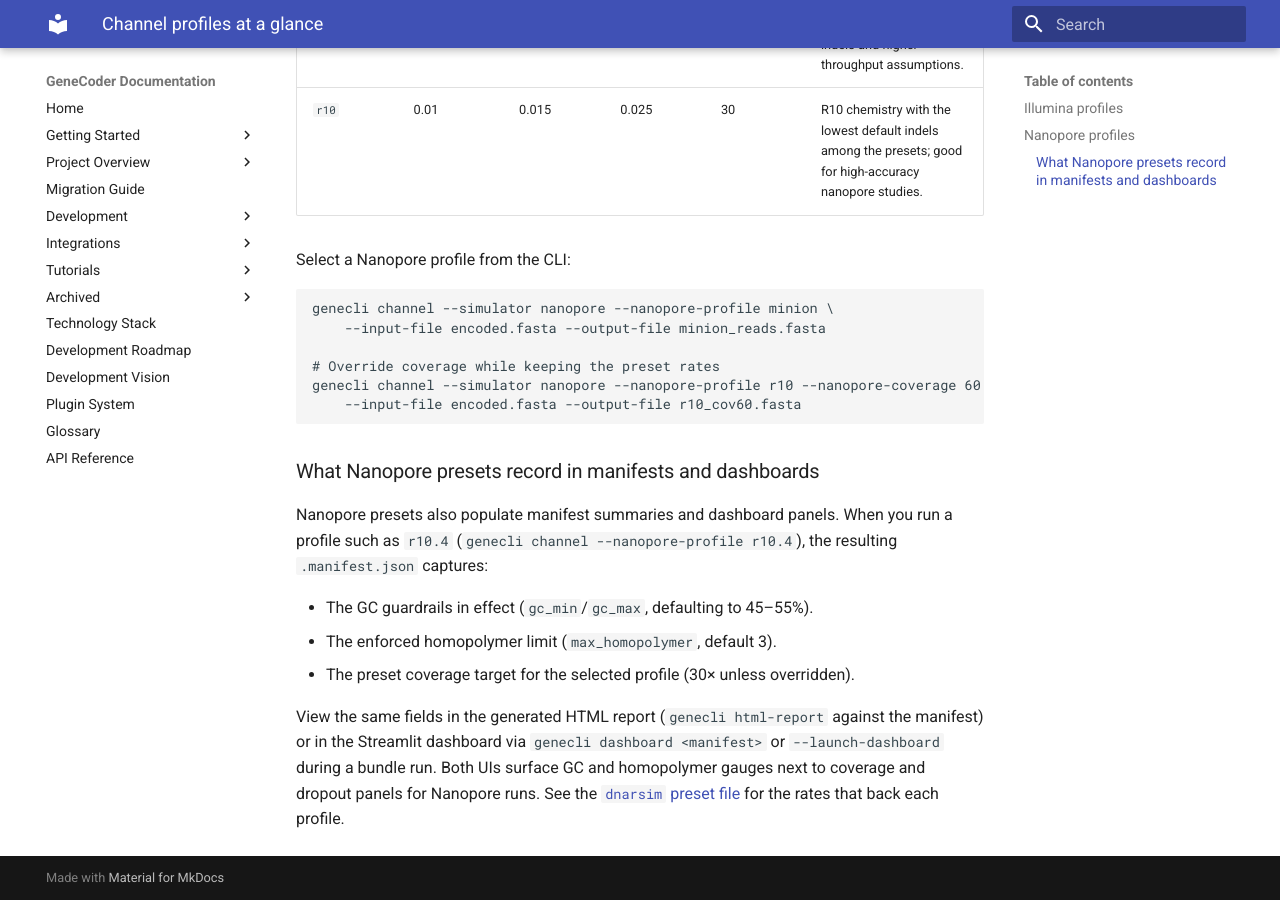
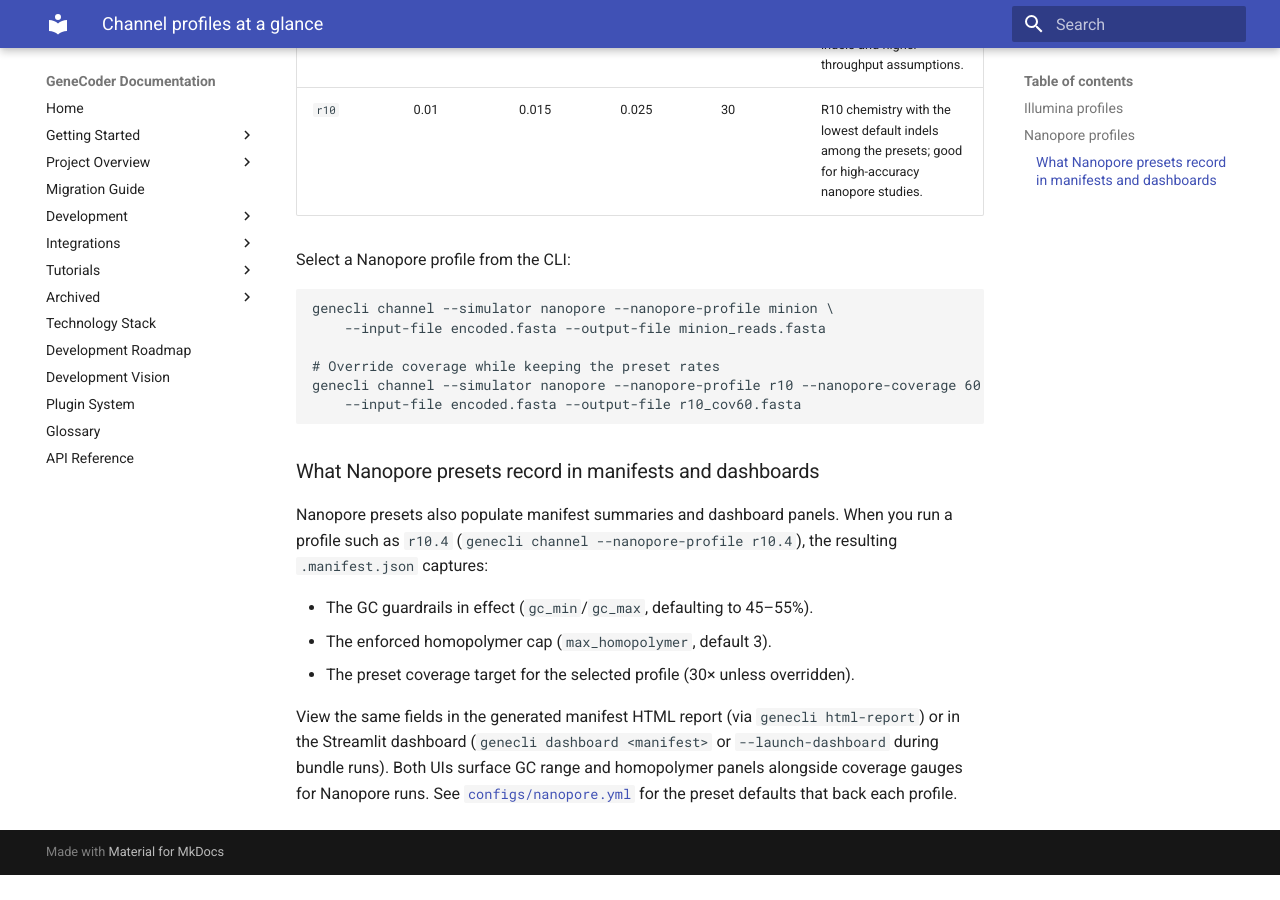
Before and after one commit to d0tTino/GeneCoder, an MkDocs documentation site: the page built from docs/channel_profiles.md, in a window 1280 px wide and 900 px high, scrolled down 1519 px. Built offline with MkDocs 1.6.1 and Material for MkDocs 9.7.7, drawn with Linux system fonts in a browser that asks for light colours; after the commit the page ends 2394 px from its top, so only the background shows below that.

Commit message:
Update Nanopore preset manifest docs

```diff
--- a/docs/channel_profiles.md
+++ b/docs/channel_profiles.md
@@ -52,12 +52,12 @@ run a profile such as `r10.4` (`genecli channel --nanopore-profile r10.4`), the
 resulting `.manifest.json` captures:
 
 * The GC guardrails in effect (`gc_min`/`gc_max`, defaulting to 45–55%).
-* The enforced homopolymer limit (`max_homopolymer`, default 3).
+* The enforced homopolymer cap (`max_homopolymer`, default 3).
 * The preset coverage target for the selected profile (30× unless overridden).
 
-View the same fields in the generated HTML report (`genecli html-report` against
-the manifest) or in the Streamlit dashboard via `genecli dashboard <manifest>`
-or `--launch-dashboard` during a bundle run. Both UIs surface GC and
-homopolymer gauges next to coverage and dropout panels for Nanopore runs. See
-the [`dnarsim` preset file](../configs/dnarsim_rates.yaml) for the rates that
+View the same fields in the generated manifest HTML report (via
+`genecli html-report`) or in the Streamlit dashboard (`genecli dashboard
+<manifest>` or `--launch-dashboard` during bundle runs). Both UIs surface GC
+range and homopolymer panels alongside coverage gauges for Nanopore runs. See
+[`configs/nanopore.yml`](../configs/nanopore.yml) for the preset defaults that
 back each profile.
```
